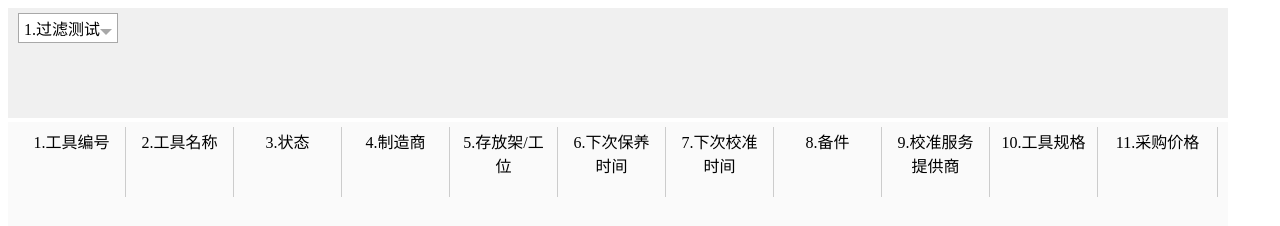
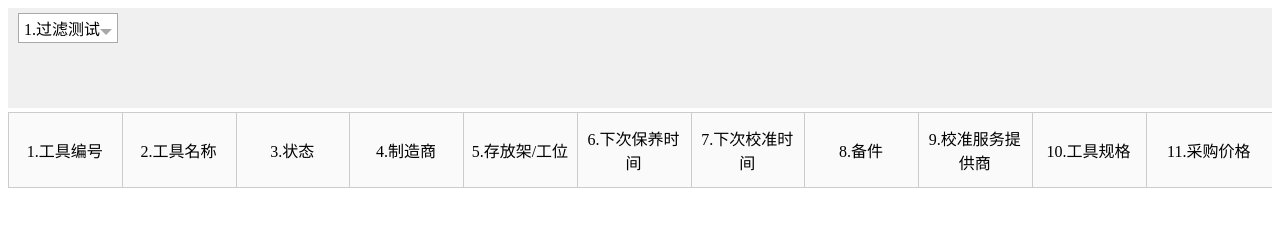
Before and after one commit to wanjingzhang/Infomass-Self-Learning, a plain HTML site: page tableTree/index.html in a window 1280 px wide. Drawn offline with Linux system fonts and the light colour scheme.

Commit message:
modify the style, check the issue while mouse down but don't move the mouse, trigger the change event.

```diff
--- a/tableTree/css/tableTree.css
+++ b/tableTree/css/tableTree.css
@@ -1,6 +1,5 @@
 @charset "utf-8";
 .tableTree{
-    width: 1200px;
 }
 .filterC{
     background-color: rgb(240,240,240);
@@ -8,16 +7,19 @@
     width: 100%;
     display: inline-block;
     padding: 5px 10px;
+    box-sizing: border-box;
 }
 
 .tableH{
-    min-height: 100px;
+    min-height: 30px;
     overflow: auto;
     width: 100%;
     display: inline-block;
-    padding: 5px 10px;
-    height: 70px;
+    padding: 5px 0;
+    height: 64px;
     background-color: rgb(250,250,250);
+    border-top: 1px solid #ccc;
+    border-bottom: 1px solid #ccc;
 }
 
 .filterC > div{
@@ -102,17 +104,32 @@
     margin-top: 330px;
 }
 
+.tableH > div:nth-child(1){
+    /* border-left: 1px solid #ccc; */
+}
+
 .tableH > div{
     display: inline-block;
     background-color: rgb(250,250,250);
     cursor: pointer;
-    /* margin: 2px 5px; */
-    border-right: 1px solid #ccc;
+    /* border-right: 1px solid #ccc; */
     padding: 2px 8px;
     float: left;
     box-sizing: border-box;
-    height: 70px;
     text-align: center;
+    position: relative;
+    top: 50%; /*偏移*/
+    transform: translateY(-50%);
+}
+
+.tableH > div:after {
+    content: '';
+    position: absolute;
+    top: -50px;
+    left: 0;
+    width: 1px;
+    height: 160px;
+    background-color: #ccc;
 }
 
 /* 虚拟拖动 */
@@ -143,7 +160,9 @@
     position: absolute;
 }
 
-
+.arrow-up{
+    margin-top: 70px;
+}
 
 .arrow-up:before {
     border: none;
--- a/tableTree/js/tableTree.js
+++ b/tableTree/js/tableTree.js
@@ -23,11 +23,10 @@ var tableTree = function () {
             firstTime = new Date().getTime();
         }
         // 状态3 B内元素的拖动
-        flag = true;
+
         $('#info').html($(this).html());
         $(document).mousemove(function (e) {
-            // console.log("doc.mouseMove");
-            if (flag) {
+            flag = true;
             $('#info').css({
                 display: 'block'
             });
@@ -43,7 +42,6 @@ var tableTree = function () {
                 e.preventDefault();
             }
             return false;
-            }
         });
         // 拖动到表头div 即触发元素交换 B->B
         $('#tableH div').mouseenter(function () {
@@ -71,8 +69,8 @@ var tableTree = function () {
             }
 
             $('#triangle').css({
-                'top': $(cFilter).innerHeight() + 10,
-                'left': offsetW + 14
+                'top': $(cFilter).innerHeight() + 4,
+                'left': offsetW + 4
             });
         });
         // 拖动到过滤器 即触发 B-> A 把header里的数据元素存放在A
@@ -90,9 +88,10 @@ var tableTree = function () {
             /**
              * 单击元素排序
              */
-            if( (lastTime - firstTime) < 100 && startType == "filter"){
+            if( (lastTime - firstTime) < 200 && startType == "filter"){
                 filters[startIndex].sort = (filters[startIndex].sort == "asc" ? "desc":"asc");
             }
+            if(flag == true){
                 // console.log("doc.mouseUp");
                 flag = false;
                 // console.log("startIndex=" + startIndex + "endIndex=" + endIndex);
@@ -113,6 +112,8 @@ var tableTree = function () {
 
                 $('div.item').unbind("mousedown");
                 initDisplay(headers, filters);
+            }
+
 
             $('#triangle').css({ 'display': 'none' });
             $('#info').css({ 'display': 'none' });
@@ -168,12 +169,6 @@ var tableTree = function () {
     /** 初始化数据 */
     function initHeader() {
         initDisplay(vTableData.tableHeader, vTableData.filters);
-
-        // 初始化arrow的位置
-        var h = $('#tableH .item:nth-child(1)').outerHeight();
-        $('.arrow-up').css({
-            'margin-top': h
-        });
     }
 
     return {
```
Lines whose indentation alone changed are shown as unchanged.
